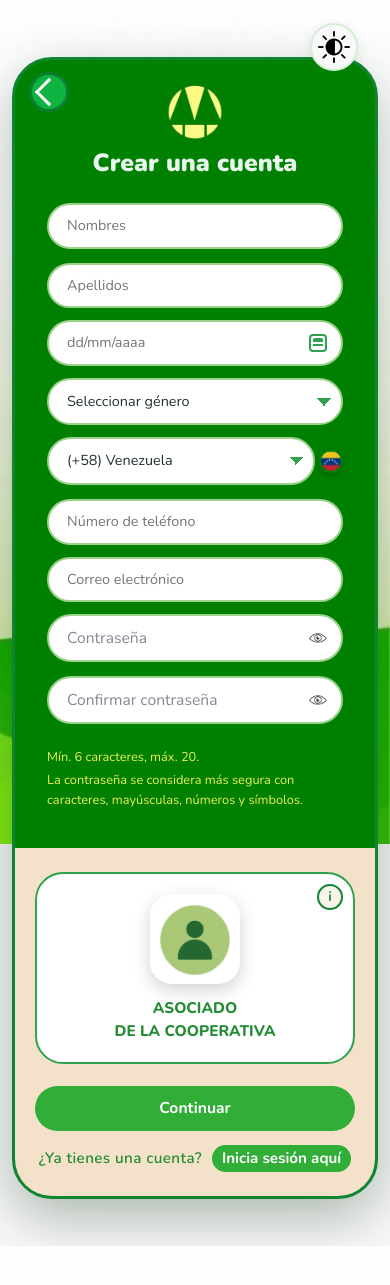
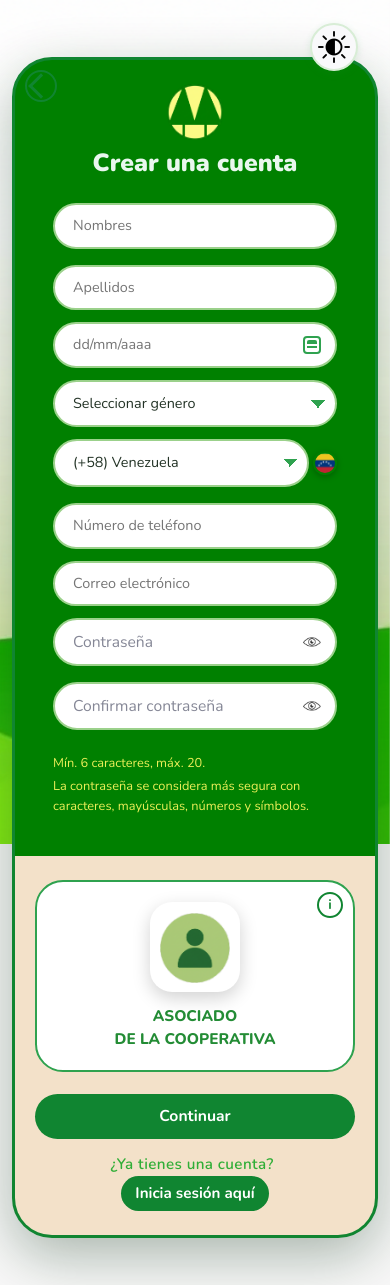
Before and after one commit to WILD09/cooperativa, a Django app: page /taxis/registro/ in a window 390 px wide. Before the commit the page ends 1246 px from the top, so only its background shows below. Run offline with Django 5.2, Linux system fonts and the light colour scheme; some libraries are stand-ins or nearby versions.

Commit message:
Últimos ajustes responsive en templates de registro

```diff
--- a/taxis/templates/taxis/register_asociado.html
+++ b/taxis/templates/taxis/register_asociado.html
@@ -82,26 +89,11 @@ body.modo-oscuro .reg-bg-img-dark { display: block !important; }
   min-width: 250px;
   position: relative;
   z-index: 1;
-  border-radius: 0;
 }
 
-@media (max-width: 1000px) {
-  .reg-card {
-    flex-direction: column !important;
-    max-width: 98vw !important;
-    min-width: unset !important;
-    height: unset !important;
-    margin: 2vh auto !important;
-  }
-  .reg-left,
-  .reg-right {
-    height: auto !important;
-    min-height: unset !important;
-    padding: 24px 20px !important;
-  }
-}
+/* ==== BOTÓN FLECHA VOLVER ==== */
 
-/* Botón circular para volver a la selección de rol */
+/* Botón circular arriba a la izquierda, solo contorno y flecha */
 .reg-back {
   position: absolute;
   left: 18px;
@@ -110,52 +102,63 @@ body.modo-oscuro .reg-bg-img-dark { display: block !important; }
   height: 42px;
   border-radius: 50%;
   border: 2px solid #108531;
-  background: #008000;
-  z-index: 9999;
+  background: transparent;
+  z-index: 10000;
   display: flex;
   align-items: center;
   justify-content: center;
   cursor: pointer;
-  transition: background .15s, transform .08s, box-shadow .12s, border-color .15s;
+  transition: background .15s, transform .08s,
+              box-shadow .12s, border-color .15s;
   text-decoration: none;
 }
+
+/* Flecha interna con el mismo verde de la tarjeta */
 .reg-back-icon {
   width: 18px;
   height: 18px;
-  border-left: 3px solid #FFFFFF;
-  border-bottom: 3px solid #FFFFFF;
+  border-left: 3px solid #108531;
+  border-bottom: 3px solid #108531;
   transform: rotate(45deg);
 }
+
+/* Hover suave con halo verde y ligera elevación */
 .reg-back:hover {
-  background: #0f6b2bff;
-  border-color: #008000;
+  background: rgba(15,179,65,0.09);
+  border-color: #108531;
   box-shadow: 0 4px 10px rgba(5,60,19,0.32);
   transform: translateY(-1px);
 }
 
-/* Título y logo: centrados como en la captura */
+/* ==== TÍTULO FORMULARIO ==== */
+
+/* Contenedor logo + texto del título del formulario */
 .reg-title {
   display: flex;
   align-items: center;
-  justify-content: center;   /* centra logo + texto */
+  justify-content: center;
   gap: 10px;
-  margin: 0 18px 18px 18px;  /* mismo margen que el formulario */
+  margin: 0 18px 18px 18px;
 }
+
+/* Logo pequeño redondo superior */
 .reg-title-logo img {
   width: 56px;
   height: 56px;
 }
 
+/* Texto “Crear una cuenta” grande y centrado */
 .reg-title-text {
   font-family: 'Nunito', sans-serif;
   font-size: 1.55rem;
   font-weight: 900;
   color: #e9f7ee;
-  text-align: center;        /* centro óptico mejor */
+  text-align: center;
   line-height: 1.1;
 }
 
-/* Contenedor mensaje genérico de error */
+/* ==== MENSAJE GENERAL DE ERROR ==== */
+
 .reg-alert-slot {
   margin: 0 18px 8px 18px;
   min-height: 0;
@@ -168,36 +171,34 @@ body.modo-oscuro .reg-bg-img-dark { display: block !important; }
   text-align: center;
 }
 
-/* Grid vertical de campos del formulario */
+/* ==== FORMULARIO: GRID Y CAMPOS ==== */
+
+/* Estructura vertical de las filas del formulario */
 .reg-form-grid {
   display: flex;
   flex-direction: column;
   gap: 6px;
   margin: 0 18px 12px 18px;
 }
+
+/* Fila genérica horizontal */
 .reg-row {
   display: flex;
   gap: 8px;
   align-items: center;
 }
+
+/* Fila con dos columnas (ej. nombre/apellido, contraseñas) */
 .reg-row-two > * {
   flex: 1;
 }
+
+/* Pequeño ajuste a la primera fila para compactar */
 .reg-form-grid > .reg-row:first-child {
   margin-bottom: -2px;
 }
 
-/* Afinar en pantallas pequeñas (formulario) */
-@media (max-width: 600px) {
-  .reg-form-grid {
-    gap: 6px;
-    margin: 0 12px 10px 12px;
-  }
-  .reg-row { gap: 6px; }
-  .reg-row-two > * + * { margin-top: 4px; }
-}
-
-/* Estilo general de inputs y selects */
+/* Inputs y selects con bordes redondos tipo píldora */
 .reg-input,
 .reg-select {
   border-radius: 999px;
@@ -245,16 +250,24 @@ select.is-invalid,
   background-size: 8px 8px, 8px 8px;
   background-repeat: no-repeat;
 }
-.reg-select::-ms-expand { display: none; }
+.reg-select::-ms-expand {
+  display: none;
+}
 
-/* Fecha */
-.reg-date-wrapper { width:100%; }
-.reg-date-inner{
-  position:relative;
-  width:100%;
+/* ==== FECHA DE NACIMIENTO ==== */
+
+.reg-date-wrapper {
+  width: 100%;
 }
-.reg-date-input { padding-right: 40px; }
+.reg-date-inner {
+  position: relative;
+  width: 100%;
+}
+.reg-date-input {
+  padding-right: 40px;
+}
 
+/* Botón de calendario sobre el input de fecha */
 .reg-date-icon-btn {
   position: absolute;
   right: 14px;
@@ -315,29 +330,33 @@ select.is-invalid,
   pointer-events: none;
 }
 
-/* Error de fecha */
+/* Mensaje de error para fecha incorrecta */
 .reg-date-error {
   font-size: 0.8rem;
   margin-top: 0;
   color: #c02424ff;
 }
 
-/* Contenedor de contraseña con ojo */
-.reg-password-flex{
-  position:relative;
-  display:flex;
-  align-items:center;
-  border-radius:999px;
-  border:2px solid #9BD18B;
-  background:#FFF;
-  box-sizing:border-box;
-  padding-right:10px;
-  height:48px;
-  overflow:hidden;
-  transition:border-color .2s,box-shadow .2s,transform .12s ease;
-  width:100%;
-  max-width:100%;
+/* ==== CONTRASEÑAS ==== */
+
+/* Contenedor tipo píldora con ojo a la derecha */
+.reg-password-flex {
+  position: relative;
+  display: flex;
+  align-items: center;
+  border-radius: 999px;
+  border: 2px solid #9BD18B;
+  background: #FFF;
+  box-sizing: border-box;
+  padding-right: 10px;
+  height: 48px;
+  overflow: hidden;
+  transition: border-color .2s, box-shadow .2s, transform .12s ease;
+  width: 100%;
+  max-width: 100%;
 }
+
+/* Línea separadora interna antes del ojo */
 .reg-password-flex::before {
   content: "";
   position: absolute;
@@ -484,17 +501,18 @@ body.modo-oscuro .reg-password-flex::before { background: #FFFFFF; }
   color: #108531;
   font-weight: 700;
   font-size: .85rem;
-  background: #f9f3ea;
+  background: #ffffffff;
   cursor: pointer;
   transition: background .15s, box-shadow .12s, transform .08s;
 }
 .reg-info:hover {
-  background: #dfdcd6ff;
+  background: #ffffffff;
   box-shadow: 0 3px 8px rgba(0,0,0,0.18);
   transform: translateY(-1px);
 }
 
-/* Modal info rol (fondo oscuro + caja centrada) */
+/* ==== MODAL INFORMACIÓN DEL ROL ==== */
+
 .reg-info-modal-backdrop {
   position: fixed;
   inset: 0;
@@ -567,10 +587,12 @@ body.modo-oscuro .reg-password-flex::before { background: #FFFFFF; }
   overflow: hidden;
 }
 
-/* Botón principal “Continuar” */
+/* ==== BOTÓN PRINCIPAL Y LOGIN ==== */
+
+/* Botón verde “Continuar” */
 .reg-right-btn {
   width: 100%;
-  background: #30AE37;
+  background: #108531;
   color: #FFFFFF;
   font-weight: 700;
   padding: 11px 16px;
@@ -583,44 +605,48 @@ body.modo-oscuro .reg-password-flex::before { background: #FFFFFF; }
 }
 .reg-right-btn:hover,
 .reg-right-btn:focus {
-  background: #258627;
+  background: #30AE37;
   box-shadow: 0 0 0 2px #2fa24f33;
   transform: translateY(-1px);
 }
 
-/* Bloque enlace login */
+/* Bloque con texto “ya tienes cuenta / inicia sesión” */
 .reg-register-box {
   margin-top: 14px;
   font-size: 0.95rem;
   text-align: center;
 }
 .reg-no-account-text {
-  color: #238C35;
+  color: #30AE37;
   font-weight: 600;
   letter-spacing: 0.4px;
   margin-right: 6px;
 }
+
+/* Enlace “Inicia sesión aquí” con mismas transiciones del botón */
 .reg-register-highlight {
-  background: #30AE37;
+  background: #108531;
   color: #FFFFFF;
-  padding: 2px 10px;
-  border-radius: 16px;
+  padding: 6px 14px;
+  border-radius: 999px;
   font-weight: 700;
   text-decoration: none;
   display: inline-block;
-  transition: background 0.13s, color 0.13s, box-shadow 0.13s;
+  transition: background 0.18s, box-shadow 0.18s, transform 0.12s, color 0.13s;
 }
 .reg-register-highlight:hover,
 .reg-register-highlight:focus {
-  background: #146410;
+  background: #108531;
   color: #FFFFFF;
   text-decoration: underline;
   box-shadow: 0 0 0 2px #2fa24f33;
+  transform: translateY(-1px);
 }
 
-/* Botón flotante tema */
+/* ==== BOTÓN TEMA CLARO/OSCURO ==== */
+
 .theme-toggle-btn {
-  position: fixed;
+  position: absolute;
   top: 23px;
   right: 32px;
   z-index: 1200;
@@ -664,6 +689,26 @@ html, body {
 .reg-card {
   box-sizing: border-box;
 }
+
+/* ==== RESPONSIVE TABLET ==== */
+
+@media (max-width: 1000px) {
+  .reg-card {
+    flex-direction: column !important;
+    max-width: 98vw !important;
+    min-width: unset !important;
+    height: unset !important;
+    margin: 2vh auto !important;
+  }
+  .reg-left,
+  .reg-right {
+    height: auto !important;
+    min-height: unset !important;
+    padding: 24px 20px !important;
+  }
+}
+
+/* ==== RESPONSIVE MÓVIL ==== */
 
 @media (max-width: 600px) {
   .reg-row {
@@ -706,39 +758,32 @@ html, body {
     margin-bottom: 0;
   }
 
-  /* Contraseñas ancho completo SOLO móvil */
   .reg-row-two.reg-row-passwords > div {
     flex: 1 1 100%;
     max-width: 100%;
   }
 }
 
- .reg-back {
-    top: 12px;
-    left: 14px;
-    width: 40px;           /* más grande */
-    height: 40px;
-    border-width: 3px;
-    background: #0fb341;   /* verde más vivo */
-    border-color: #0a7f2f;
-  }
+/* ==== MODO OSCURO ==== */
 
-  .reg-back-icon {
-    width: 20px;
-    height: 20px;
-    border-left: 3px solid #ffffff;
-    border-bottom: 3px solid #ffffff;
-  }
+/* Fondos en modo oscuro: se invierten */
+body.modo-oscuro .reg-bg-img { display: none !important; }
+body.modo-oscuro .reg-bg-img-dark { display: block !important; }
 
-/* Estilos de modo oscuro */
 body.modo-oscuro .reg-card {
   background: #22322f !important;
   border-color: #00a744 !important;
   box-shadow: 0 0px 70px #0b141077;
 }
-body.modo-oscuro .reg-left { background: #1E3A33 !important; }
-body.modo-oscuro .reg-right { background: #22322F !important; }
-body.modo-oscuro .reg-title-text { color: #FFFFFF !important; }
+body.modo-oscuro .reg-left {
+  background: #1E3A33 !important;
+}
+body.modo-oscuro .reg-right {
+  background: #22322F !important;
+}
+body.modo-oscuro .reg-title-text {
+  color: #FFFFFF !important;
+}
 body.modo-oscuro .reg-input {
   background: #FFFFFF !important;
   color: #113010 !important;
```
Also changed, not shown: other parts of taxis/templates/taxis/register_asociado.html (+86 -51 lines), taxis/templates/taxis/register_presidente.html (+212 -150 lines).
